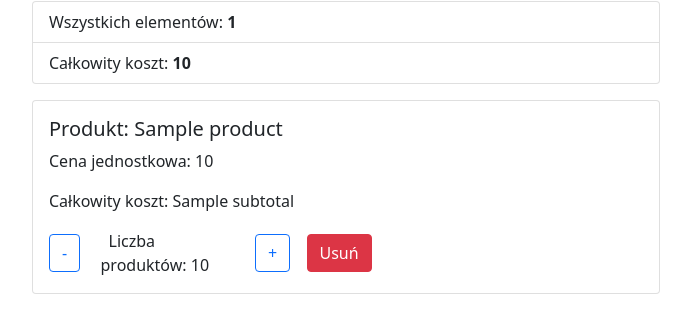
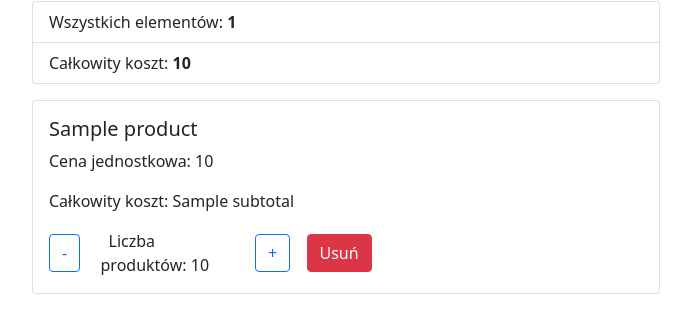
Before and after one commit to pymasterspl/Dshop, a Django app: template Dshop/apps/products_catalogue/templates/products_catalogue/cart_detail.html in a window 1280 px wide. Shown: the part 161-472 px from the top of the page, without its empty margins (294-985 px from the left). Run offline with Django 4.2, Linux system fonts and the light colour scheme; the template is opened without the code that fills it: most values are stand-ins (such as "Sample title", 1, 10 or a date in 2020); parts of the project's set-up code (start-up, migrations or seed data) failed here and were passed over; some libraries are stand-ins or nearby versions.

Commit message:
Update Dshop/apps/products_catalogue/templates/products_catalogue/cart_detail.html
"Product: " deleted

Co-authored-by: Jacek Ostański <jacek@ivolution.pl>

```diff
--- a/Dshop/apps/products_catalogue/templates/products_catalogue/cart_detail.html
+++ b/Dshop/apps/products_catalogue/templates/products_catalogue/cart_detail.html
@@ -15,7 +15,7 @@
     {% for item in cart %}
     <div class="card mb-5">
         <div class="card-body">
-            <h5 class="card-title">Produkt: {{ item.product }}</h5>
+            <h5 class="card-title">{{ item.product }}</h5>
             <p class="card-text">Cena jednostkowa: {{ item.price }}</p>
             <p class="card-text">Całkowity koszt: {{ item.subtotal }}</p>
             <div class="row align-items-center">
```
